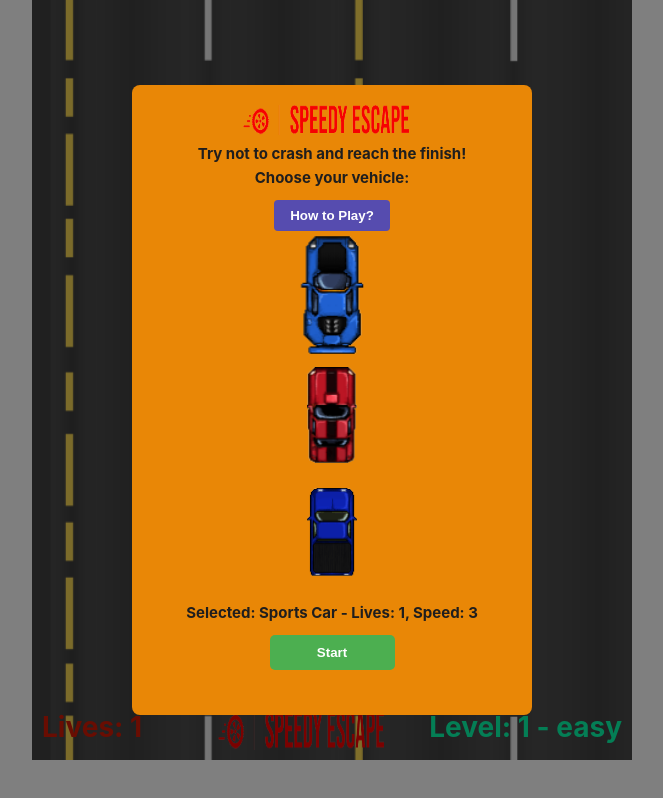
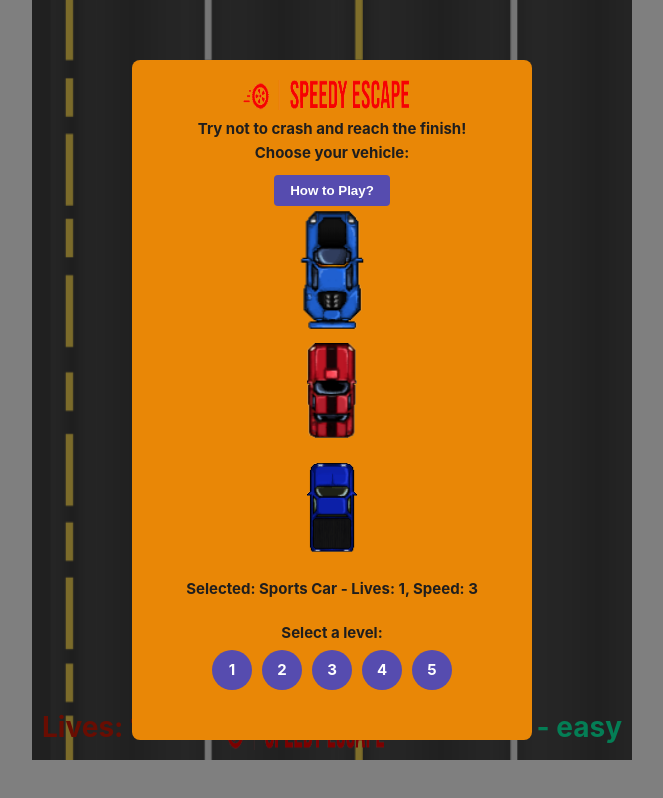
Before and after one commit to peter115342/webte1_final_PWA_Game, a Vue app: page / in a window 1280 px wide. Shown: the whole page, without its empty margins (308-971 px from the left). Built offline with nearby package versions, Linux system fonts and the light colour scheme.

Commit message:
added print ( sort of) and level selection

```diff
--- a/package.json
+++ b/package.json
@@ -9,6 +9,7 @@
     "preview": "vite preview"
   },
   "dependencies": {
+    "mitt": "^3.0.1",
     "vue": "^3.3.11",
     "vue-router": "^4.2.5"
   },
--- a/public/levels.json
+++ b/public/levels.json
@@ -4,7 +4,6 @@
     { "id": 2, "difficulty": "medium" },
     { "id": 3, "difficulty": "hard" },
     { "id": 4, "difficulty": "medium" },
-    { "id": 5, "difficulty": "easy" },
-    { "id": 6, "difficulty": "hard" }
+    { "id": 5, "difficulty": "easy" }
   ]
 }
--- a/src/App.vue
+++ b/src/App.vue
@@ -28,7 +28,7 @@ export default {
   },
 };
 </script>
-<style scoped>
+<style >
 body {
   margin: 0;
   margin-top: 0;
@@ -51,4 +51,16 @@ body {
     height: 90vh;
   }
 }
+
+@media print {
+  body {
+    visibility: hidden;
+  }
+  .tutorial-modal{
+    visibility: visible;
+    position: absolute;
+    left: 0;
+    top: 0;
+  }
+}
 </style>
--- a/src/components/GameRender.vue
+++ b/src/components/GameRender.vue
@@ -39,7 +39,8 @@ import obstacleVanImage from '@/assets/obstacle_van.png';
 import obstacleTaxiImage from '@/assets/obstacle_taxi.png';
 import obstacleAmbulanceImage from '@/assets/obstacle_ambulance.png';
 import { ref, onMounted, onBeforeUnmount, createApp } from 'vue';
-import { eventBus } from './utils/eventBus.js';
+import { eventBus, EVENTS } from './utils/eventBus.js'; // Import EVENTS from eventBus.js
+
 import logo from '@/assets/logo.png';
 import pause from '@/assets/pause.svg';
 
@@ -266,7 +267,11 @@ export default {
       } else {
         console.warn('Level not found:', levelId);
       }
-    },
+    },  startGame(selectedLevel) {
+    this.currentLevel = selectedLevel;
+    this.displayModal = false;
+    this.startObstacleMovement();
+  },
 
     startObstacleMovement() {
       clearInterval(this.obstacleInterval);
@@ -377,7 +382,10 @@ export default {
 
     eventBus.on('vehicle-selected', this.updateSelectedVehicle);
     eventBus.on('closeModal', this.closeModal);
-
+    eventBus.on(EVENTS.SET_CURRENT_LEVEL, this.handleSetCurrentLevel);
+    eventBus.on(EVENTS.START_GAME, (selectedLevel) => {
+    this.startGame(selectedLevel);
+  });
     document.addEventListener('keydown', this.handleKeyDown);
 
     if (window.DeviceOrientationEvent) {
@@ -395,6 +403,7 @@ export default {
     eventBus.off('vehicle-selected', this.updateSelectedVehicle);
     clearInterval(this.obstacleInterval);
     document.removeEventListener('keydown', this.handleKeyDown);
+    eventBus.off(EVENTS.SET_CURRENT_LEVEL, this.handleSetCurrentLevel);
 
     window.removeEventListener('deviceorientation', this.handleGyroscope);
   },
--- a/src/components/Modal.vue
+++ b/src/components/Modal.vue
@@ -12,26 +12,27 @@
         <h2 class="tutorial-banner">How to Play?</h2>
         <p>Welcome to Speedy Escape! Follow these instructions to play the game:</p>
         <ul class="tutorial-list">
-    <li> The car accelerates automatically</li>
-    <li> You cannot slow the car down!</li>
+          <li>The car accelerates automatically</li>
+          <li>You cannot slow the car down!</li>
           <li class="icon-label">Steer with arrow keys on a computer</li>
           <li class="icon-li">
-        <img :src="arrowLeft" alt="Arrow Keys"  style="width: 50px; height: 45px;" />
-        <img :src="arrowRight" alt="Arrow Keys"  style="width: 50px; height: 45px;" />
+            <img :src="arrowLeft" alt="Arrow Keys" style="width: 50px; height: 45px;" />
+            <img :src="arrowRight" alt="Arrow Keys" style="width: 50px; height: 45px;" />
           </li>
           <li class="icon-label">Steer by tilting your mobile device </li>
           <li class="icon-li">
             <img :src="gyroPhone" alt="Phone tilting" style="width: 70px; height: 80px;" />
           </li>
 
-    <li> You lose a life when you crash (bottom left)</li>
-    <li> When have no lives level restarts</li>
-    <li> Each level has a difficulty (bottom right)</li>
-    <li> Pause by tapping  the logo at the bottom</li>
-    <li> Select a car and get going, no time to waste!</li>
+          <li>You lose a life when you crash (bottom left)</li>
+          <li>When you have no lives, the level restarts</li>
+          <li>Each level has a difficulty (bottom right)</li>
+          <li>Select which level to play in the menu</li>
+          <li>Pause by tapping the logo at the bottom</li>
+          <li>Select a car and get going, no time to waste!</li>
         </ul>
 
-        <button  class="close_tutorial" @click="closeTutorialModal">Menu</button>
+        <button class="close_tutorial" @click="closeTutorialModal">Menu</button>
       </div>
 
       <label v-for="vehicle in vehicles" :key="vehicle.value">
@@ -50,13 +51,27 @@
       <p id="vehicle-details" v-if="selectedVehicle">
         Selected: {{ getSelectedVehicleDetails() }}
       </p>
-      <button class="close_button" @click="closeModalAndNotify">Start</button>
+      <p>Select a level:</p>
+
+      <div class="level-buttons">
+        <!-- Remove the start button and directly trigger the game with the selected level -->
+        <label
+          v-for="level in levels"
+          :key="level"
+          :for="'level' + level"
+          class="level-button"
+          @click="startGame(level)"
+        >
+          {{ level }}
+        </label>
+      </div>
     </div>
   </div>
 </template>
 
 <script>
-import { eventBus } from './utils/eventBus.js';
+import { ref } from 'vue';
+import { eventBus, EVENTS } from './utils/eventBus.js';
 
 import sportsCarImage from '@/assets/car_sport.png';
 import muscleCarImage from '@/assets/car_muscle.png';
@@ -74,11 +89,12 @@ export default {
     return {
       selectedVehicle: 'sports_car',
       vehicles: [],
+      levels: [1, 2, 3, 4, 5],
       showTutorialModal: false,
       arrowLeft: arrowLeft,
       arrowRight: arrowRight,
       gyroPhone: gyroPhone,
-      logo:logo,
+      logo: logo,
     };
   },
   mounted() {
@@ -115,9 +131,11 @@ export default {
     },
     closeModalAndNotify() {
       this.$emit('close', this.selectedVehicle);
-      console.log("Modal closed");
+      console.log('Modal closed');
       eventBus.emit('closeModal');
+      eventBus.emit(EVENTS.START_GAME, this.selectedLevel); // Emit event to start the game with the selected level
       eventBus.emit('vehicle-selected', this.selectedVehicle);
+      eventBus.emit(EVENTS.SET_CURRENT_LEVEL, this.selectedLevel);
     },
     getSelectedVehicleDetails() {
       const selectedVehicle = this.vehicles.find(
@@ -132,6 +150,15 @@ export default {
     },
     closeTutorialModal() {
       this.showTutorialModal = false;
+    },
+    startGame(selectedLevel) {
+      // Close the modal and start the game with the selected level
+      this.$emit('close', this.selectedVehicle);
+      console.log('Modal closed');
+      eventBus.emit('closeModal');
+      eventBus.emit(EVENTS.START_GAME, selectedLevel); // Emit event to start the game with the selected level
+      eventBus.emit('vehicle-selected', this.selectedVehicle);
+      eventBus.emit(EVENTS.SET_CURRENT_LEVEL, selectedLevel);
     },
   },
 };
@@ -149,41 +176,44 @@ export default {
     justify-content: center;
     align-items: center;
   }
-.tutorial-list{
 
-}
-.tutorial-list li{
+  .tutorial-list li {
     font-weight: bolder;
     color: rgb(31, 30, 30);
-  margin-top:  5px;
-
+    margin-top: 5px;
   }
 
   p {
     font-weight: bolder;
     color: rgb(31, 30, 30);
   }
+
   h2 {
     font-weight: bolder;
     color: rgb(31, 30, 30);
   }
-.icon-li{
+
+  .icon-li {
     list-style-type: none;
     margin: 0;
     margin-top: 0;
   }
-.icon-label{
+
+  .icon-label {
     margin-bottom: 0;
   }
+
   .modal {
     background: rgb(233, 135, 6);
     padding: 45px;
     padding-top: 20px;
     border-radius: 8px;
     width: 400px;
+
     position: relative;
     z-index: 3;
   }
+
   .tutorial-modal {
     background: #7e7c7c;
     padding: 20px;
@@ -195,24 +225,29 @@ h2 {
     bottom: 0;
     z-index: 4;
   }
-.tutorial-banner{
+
+  .tutorial-banner {
     text-align: center;
     color: rgb(233, 135, 6);
   }
+
   label {
     display: flex;
     flex-direction: column;
     align-items: center;
     margin-bottom: 25px;
   }
+
   img {
     width: 50px;
     height: auto;
     transition: transform 0.2s;
   }
+
   input[type="radio"] {
     display: none;
   }
+
   .close_button {
     margin-top: 10px;
     width: 125px;
@@ -229,18 +264,22 @@ input[type="radio"] {
     border: none;
     color: white;
   }
+
   .selected {
     transform: scale(1.25);
   }
+
   .banner {
     text-align: center;
     position: relative;
     margin-bottom: 17px;
     margin-top: 0px;
   }
+
   .banner-text {
     margin-top: 0px;
   }
+
   .tutorial-button {
     margin-top: 10px;
     padding: 8px 16px;
@@ -251,7 +290,8 @@ input[type="radio"] {
     cursor: pointer;
     font-weight: bolder;
   }
-.close_tutorial{
+
+  .close_tutorial {
     margin-top: 10px;
     width: 125px;
     height: 35px;
@@ -267,7 +307,36 @@ input[type="radio"] {
     border: none;
     color: white;
   }
-#vehicle-details{
+
+  #vehicle-details {
+    text-align: center;
+    margin-bottom: 20px;
+  }
+
+  .level-buttons {
+    display: inline-block;
     text-align: center;
   }
+
+  .level-button {
+    width: 40px;
+    height: 40px;
+    border-radius: 50%;
+    background-color: #564caf;
+    color: white;
+    display: inline-flex;
+    align-items: center;
+    justify-content: center;
+    cursor: pointer;
+    font-weight: bolder;
+    margin: 5px;
+  }
+
+  .level-button.selected {
+    background-color: #003cff;
+  }
+
+  .level-button span {
+    display: inline-block;
+  }
 </style>
--- a/src/components/utils/eventBus.js
+++ b/src/components/utils/eventBus.js
@@ -1,22 +1,34 @@
 // eventBus.js
-
 import { ref } from 'vue';
+import mitt from 'mitt';
 
 // Create a ref to hold the selected vehicle
 export const selectedVehicle = ref(null);
+const emitter = mitt();
 
 // Create an event bus
-export const eventBus = {
-  emit(event, data) {
+const eventBus = {
+  emit: (event, data) => {
     selectedVehicle.value = data; // Update the selected vehicle
+    emitter.emit(event, data); // Emit the event using mitt
     document.dispatchEvent(new CustomEvent(event, { detail: data }));
   },
-  on(event, callback) {
+  on: (event, callback) => {
+    emitter.on(event, callback); // Listen for the event using mitt
     document.addEventListener(event, (e) => {
       callback(e.detail);
     });
   },
-  off(event, callback) {
+  off: (event, callback) => {
+    emitter.off(event, callback); // Remove the event listener using mitt
     document.removeEventListener(event, callback);
   },
 };
+
+// Define events
+export const EVENTS = {
+  START_GAME: 'start-game',
+  SET_CURRENT_LEVEL: 'set-current-level',
+};
+
+export { eventBus };
```
Also changed, not shown: 1 other file (tests, documents, lock files or other folders). Lines whose indentation alone changed are shown as unchanged.
